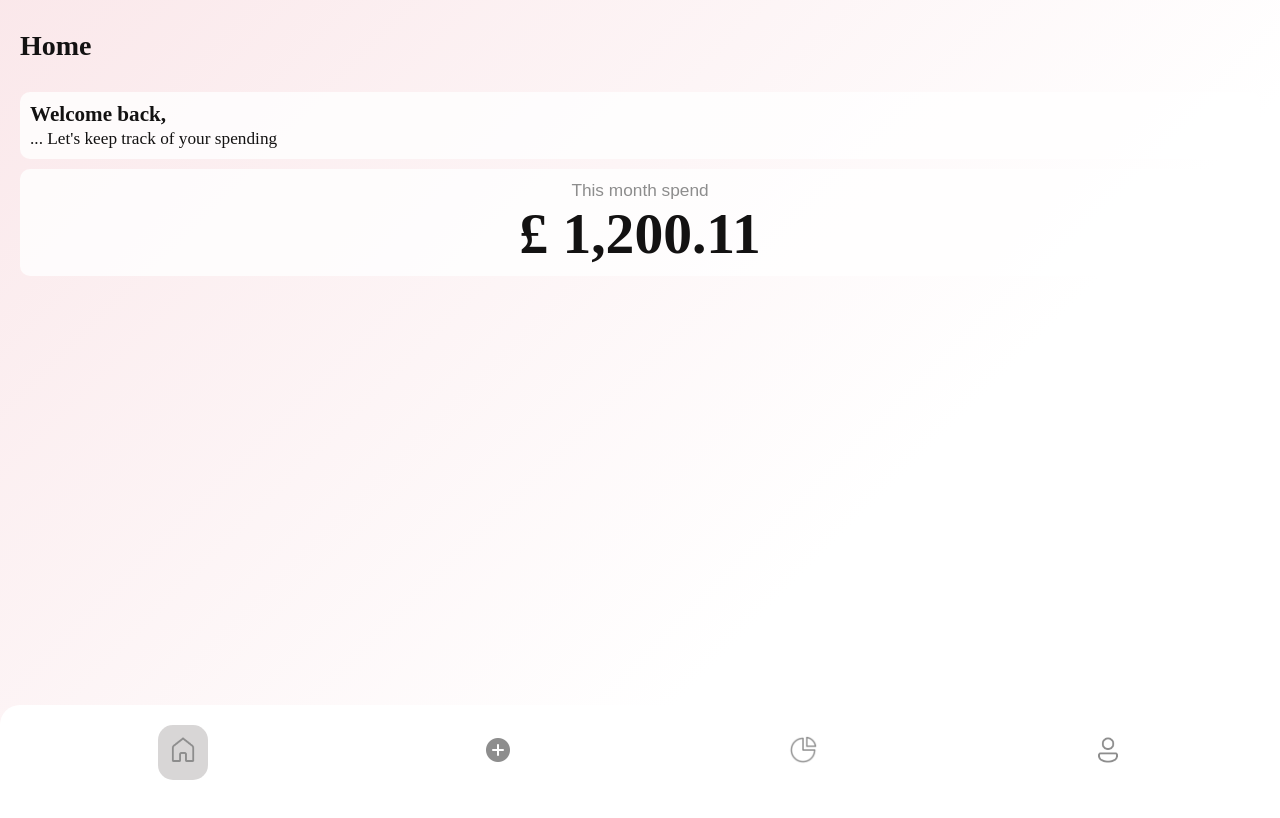
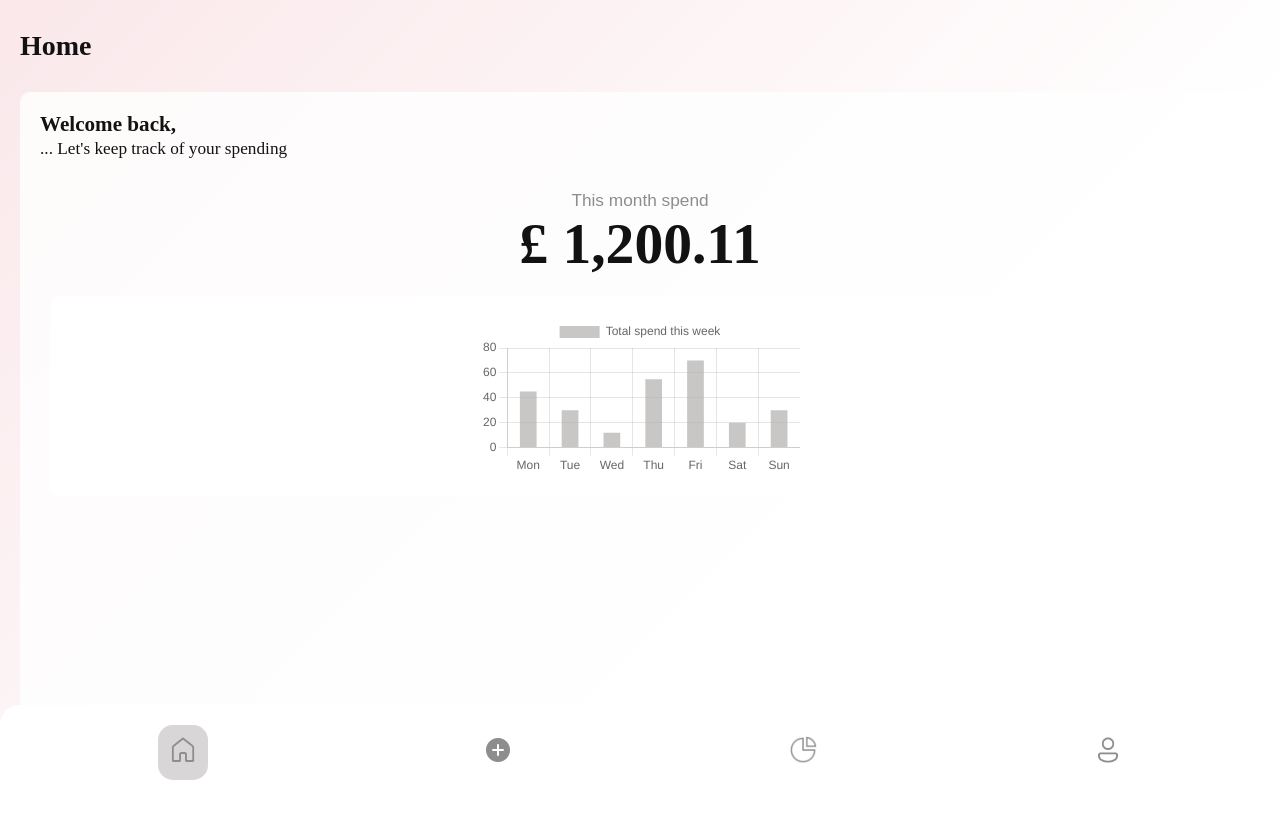
Before and after one commit to pilahr/expense-manager-frontend, a React (Create React App) app: page /home in a window 1280 px wide. Shown: the top 818 px of the page. Built offline with nearby package versions, Linux system fonts and the light colour scheme; a web font is replaced by a local one.

Commit message:
Weekly bar chart added to home page

```diff
--- a/package.json
+++ b/package.json
@@ -6,8 +6,10 @@
     "@testing-library/jest-dom": "^5.17.0",
     "@testing-library/react": "^13.4.0",
     "@testing-library/user-event": "^13.5.0",
+    "chart.js": "^4.3.3",
     "firebase": "^10.1.0",
     "react": "^18.2.0",
+    "react-chartjs-2": "^5.2.0",
     "react-dom": "^18.2.0",
     "react-router-dom": "^6.14.2",
     "react-scripts": "5.0.1",
--- a/src/components/TotalSpend/TotalSpend.scss
+++ b/src/components/TotalSpend/TotalSpend.scss
@@ -2,10 +2,10 @@
 @use "../../styles/variables" as *;
 
 .total-spend {
-    margin: 10px 20px;
+    // margin: 0 20px 20px 20px;
     padding: 10px;
-    background-color: $color-white-translucent;
-    border-radius: 10px;
+    margin: 10px;
+    // background-color: $color-white-translucent;
 
     &__text1 {
         text-align: center;
--- /dev/null
+++ b/src/components/WeeklyGraph/WeeklyGraph.jsx
@@ -0,0 +1,14 @@
+import React from "react";
+import "./WeeklyGraph.scss";
+import { Bar } from "react-chartjs-2";
+import { Chart as ChartJs } from "chart.js/auto";
+
+const WeeklyGraph = ({ chartData }) => {
+  return (
+    <div className="weeklyGraph">
+      <Bar data={chartData} />
+    </div>
+  );
+};
+
+export default WeeklyGraph;
--- /dev/null
+++ b/src/components/WeeklyGraph/WeeklyGraph.scss
@@ -0,0 +1,12 @@
+@use "../../styles/main" as *;
+@use "../../styles/variables" as *;
+
+.weeklyGraph {
+  background-color: $color-white;
+  margin: 0 20px;
+  padding: 20px;
+  border-radius: 10px;
+  height: 200px;
+  display: flex;
+  justify-content: center;
+}
--- a/src/components/WelcomeUser/WelcomeUser.scss
+++ b/src/components/WelcomeUser/WelcomeUser.scss
@@ -2,10 +2,10 @@
 @use "../../styles/variables" as *;
 
 .welcome-user {
-    margin: 0 20px;
+    // margin: 0 20px;
     padding: 10px;
-    background-color: $color-white-translucent;
-    border-radius: 10px;
+    // background-color: $color-white-translucent;
+    // border-radius: 10px;
     &__text1 {
         font-family: "Borel";
     }
--- a/src/pages/Home/Home.jsx
+++ b/src/pages/Home/Home.jsx
@@ -1,19 +1,38 @@
-import React from "react";
+import React, { useState } from "react";
 import "./Home.scss";
 import Heading from "../../components/Heading/Heading";
 import NavBar from "../../components/NavBar/NavBar";
 import WelcomeUser from "../../components/WelcomeUser/WelcomeUser";
 import TotalSpend from "../../components/TotalSpend/TotalSpend";
+import WeeklyGraph from "../../components/WeeklyGraph/WeeklyGraph";
 
 const Home = () => {
+  const chartData = [45, 30, 12, 55, 70, 20, 30];
+
+  const [data, setData] = useState({
+    labels: ["Mon", "Tue", "Wed", "Thu", "Fri", "Sat", "Sun"],
+    datasets: [
+      {
+        label: "Total spend this week",
+        data: chartData,
+        backgroundColor: "rgba(178, 174, 174, 0.7)",
+        barPercentage: 0.5,
+        hoverBackgroundColor: "#FFBF00",
+      },
+    ],
+  });
+
   return (
     <div className="home-page">
       <div>
         <Heading title="Home" />
       </div>
-      <div>
+      <div className="home-page__container">
         <WelcomeUser />
         <TotalSpend />
+        <div>
+          <WeeklyGraph chartData={data} />
+        </div>
       </div>
       <div>
         <NavBar />
--- a/src/pages/Home/Home.scss
+++ b/src/pages/Home/Home.scss
@@ -13,6 +13,14 @@
   background-size: 400% 400%;
   animation: gradient 15s ease infinite;
   height: 100vh;
+
+  &__container {
+    background-color: $color-white-translucent;
+    margin: 0 20px;
+    padding: 10px;
+    border-radius: 10px;
+    height: 100vh;
+  }
 }
 
 @keyframes gradient {
```
Also changed, not shown: 1 other file (tests, documents, lock files or other folders).
